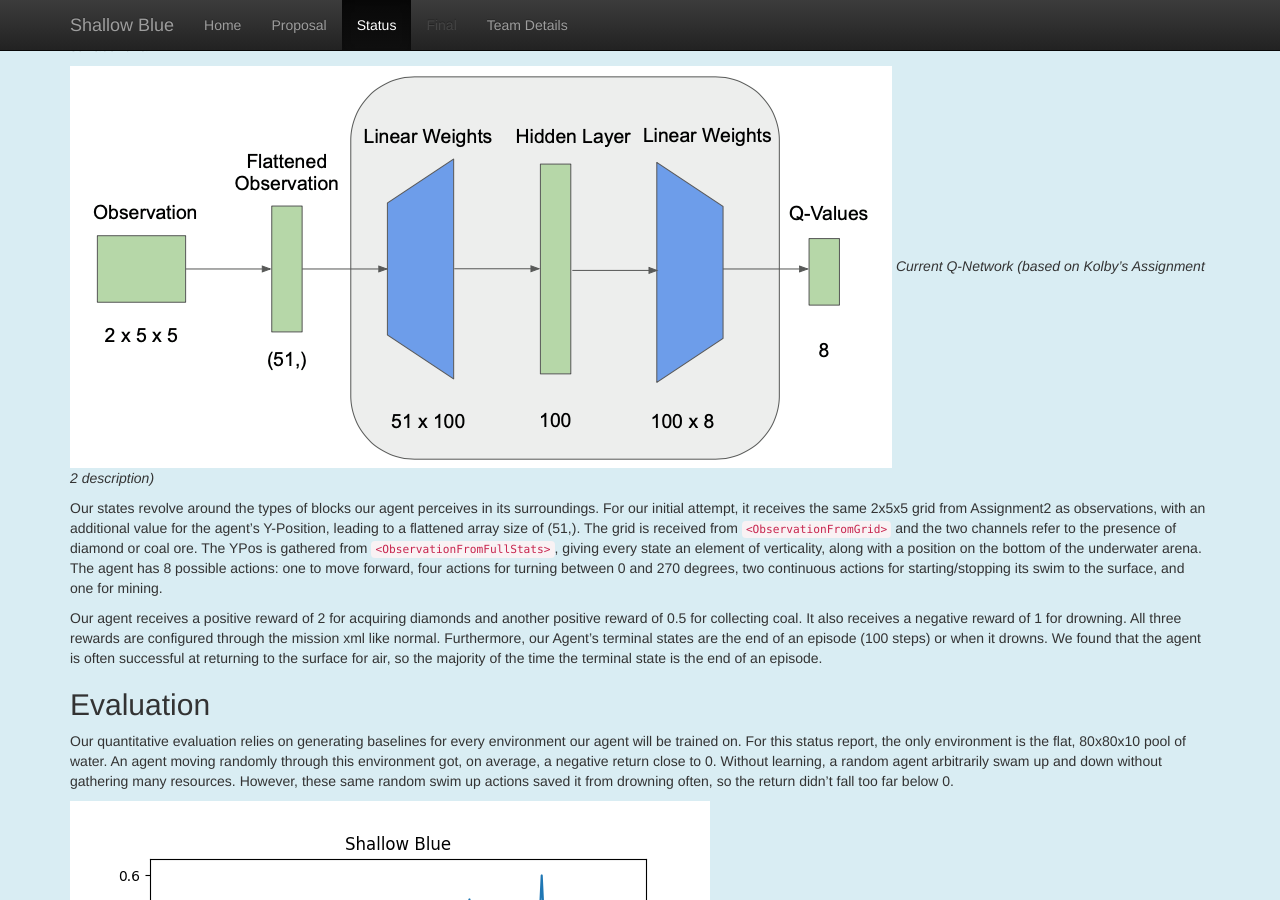
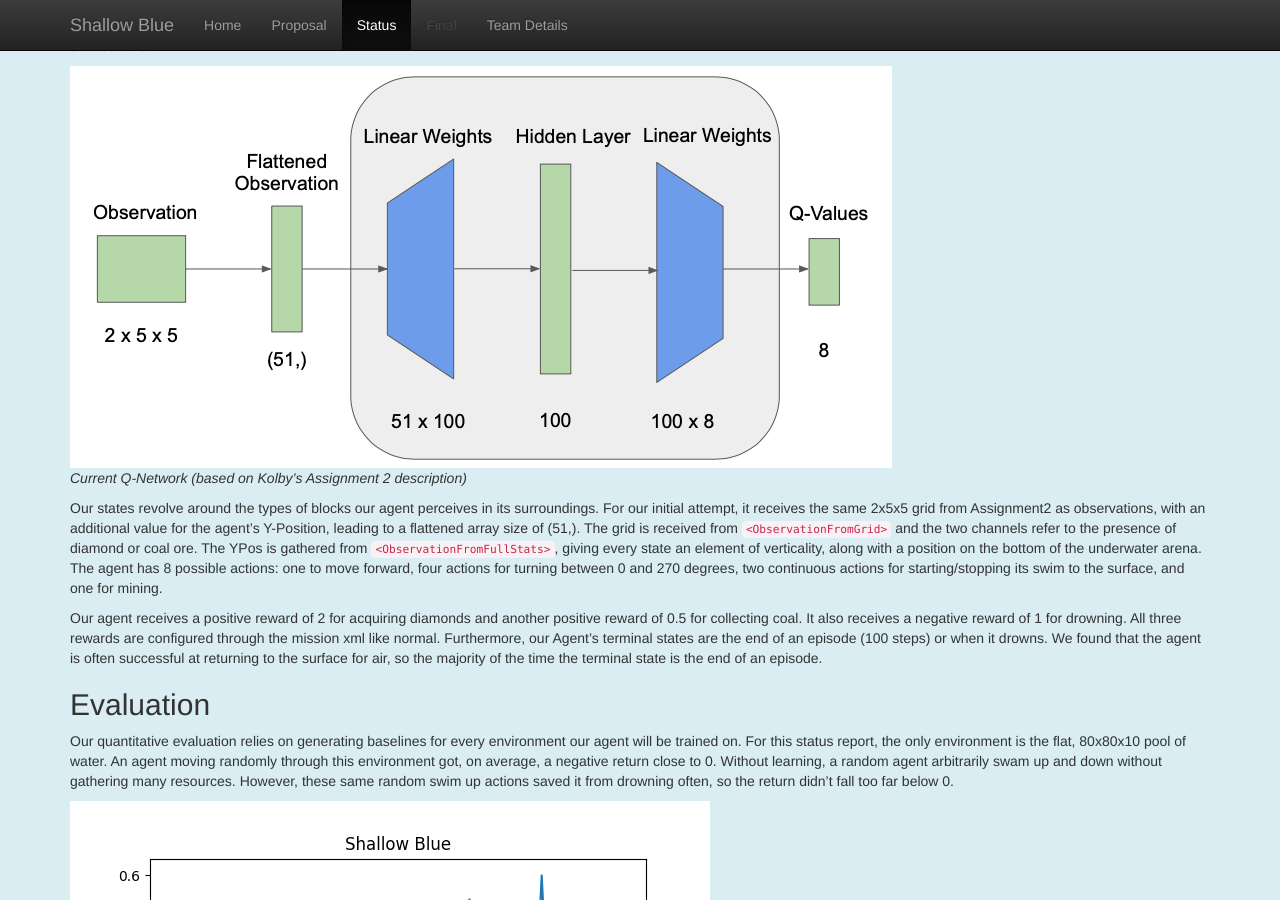
Before and after one commit to ChaseChipres/ShallowBlue, a Jekyll site: the page built from docs/status.md, in a window 1280 px wide and 900 px high, scrolled down 1008 px. Built offline with Jekyll 4.4.1, drawn with Linux system fonts in a browser that asks for light colours.

Commit message:
Added <br> tags after the images

```diff
--- a/docs/status.md
+++ b/docs/status.md
@@ -15,7 +15,7 @@
 
 as was given in lecture. We decided not to modify the activation function due to its widespread popularity and the fact that our agent doesn’t experience negative rewards as often so the [“Dying Relu”](https://stats.stackexchange.com/questions/126238/what-are-the-advantages-of-relu-over-sigmoid-function-in-deep-neural-networks) problem does not arise. Additionally, we continued to select random actions in an $\epsilon$-greedy fashion. However, we introduced a new constraint based on the agent’s air-level that limits what actions it is allowed to choose from. If the agent’s air-level is greater than X% of its maximum capacity (300 units), it is not allowed to swim up to the surface for air. After varying X, we determined that a value of 30 struck a good balance between the agent remaining on the seafloor to gather resources and swimming up to the surface for air.
 
-![Current Q-Network](img/qNet.png)
+![Current Q-Network](img/qNet.png)<br>
 *Current Q-Network (based on Kolby’s Assignment 2 description)*
 
 Our states revolve around the types of blocks our agent perceives in its surroundings. For our initial attempt, it receives the same 2x5x5 grid from Assignment2 as observations, with an additional value for the agent’s Y-Position, leading to a flattened array size of (51,). The grid is received from `<ObservationFromGrid>` and the two channels refer to the presence of diamond or coal ore. The YPos is gathered from `<ObservationFromFullStats>`, giving every state an element of verticality, along with a position on the bottom of the underwater arena. The agent has 8 possible actions: one to move forward, four actions for turning between 0 and 270 degrees, two continuous actions for starting/stopping its swim to the surface, and one for mining.
@@ -25,7 +25,7 @@
 ## Evaluation
 Our quantitative evaluation relies on generating baselines for every environment our agent will be trained on. For this status report, the only environment is the flat, 80x80x10 pool of water. An agent moving randomly through this environment got, on average, a negative return close to 0. Without learning, a random agent arbitrarily swam up and down without gathering many resources. However, these same random swim up actions saved it from drowning often, so the return didn't fall too far below 0.
 
-![Average Return](img/Status_report_return_graph.png)
+![Average Return](img/Status_report_return_graph.png)<br>
 *Average Return Over 10000 Steps*
 
 Unfortunately, as seen in the graph above, the agent’s average return did not get very high after training. We believe that the larger number of actions (8 compared with 4 in Assignment Two) warrant a need to train the agent for a longer period of time. This is because the increase in the action space likely leads to a greater number of possible (s,a) tuples that get inputted into our algorithm. Some solutions to this issue are explored in the next section.
```
